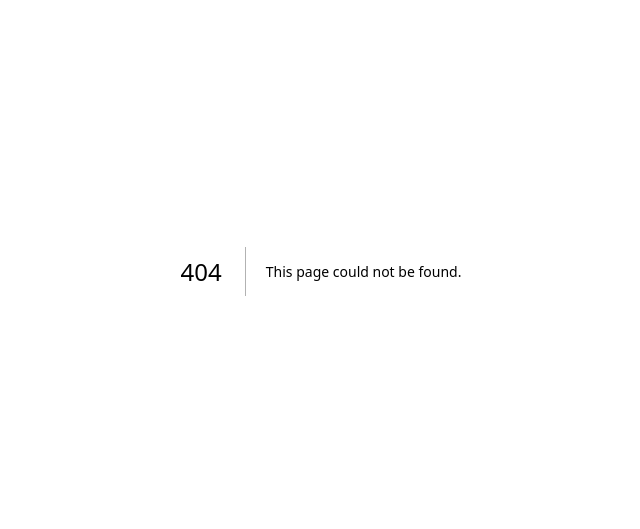
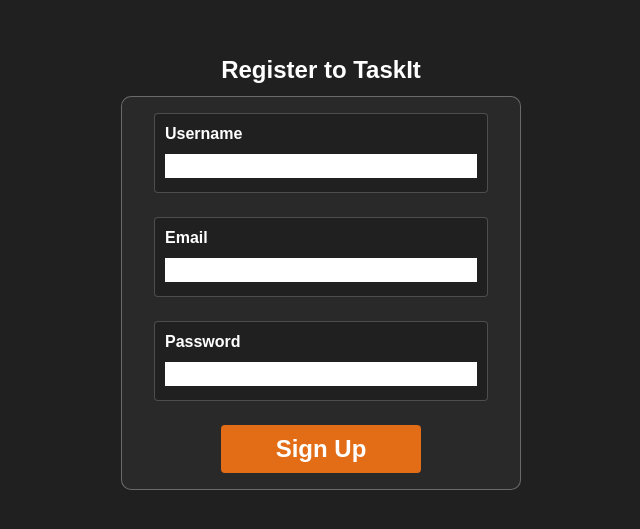
Before and after one commit to ZairoX-737/TrackIt, a Next.js app in the folder track_it_front_end/: page /auth/register in a window 1280 px wide. Before the commit this address had no page. Shown: the part 129-658 px from the top of the page, without its empty margins (319-959 px from the left). Built offline with nearby package versions, Linux system fonts and the light colour scheme.

Commit message:
register form

```diff
--- a/track_it_front_end/src/app/auth/auth.module.scss
+++ b/track_it_front_end/src/app/auth/auth.module.scss
@@ -5,20 +5,38 @@
 	align-items: center;
 	background-color: #292929;
 	width: 400px;
-	height: 500px;
+	height: fit-content;
 	border-radius: 10px;
 	gap: 1.5em;
-	padding: 2em 2em;
+	padding: 1em 2em;
 	border: 1px solid rgba(255, 255, 255, 0.3);
-	& div {
+	div {
 		display: flex;
 		flex-direction: column;
-		background-color: #222222;
+		background-color: #202020;
 		border: 1px solid rgba(255, 255, 255, 0.2);
 		padding: 8px 10px;
 		gap: 0.5em;
 		border-radius: 4px;
-		width: 85%;
-		height: 18%;
+		width: 100%;
+		height: 5rem;
+		span {
+			font-size: 16px;
+			font-weight: 600;
+		}
 	}
 }
+
+.formHeader {
+	font-size: 24px;
+	font-weight: 800;
+}
+
+.submit {
+	background-color: rgb(227, 108, 23);
+	width: 60%;
+	height: 3rem;
+	font-size: 24px;
+	font-weight: 600;
+	border-radius: 4px;
+}
--- /dev/null
+++ b/track_it_front_end/src/app/auth/layout.tsx
@@ -0,0 +1,11 @@
+export default function AuthLayout({
+	children,
+}: Readonly<{
+	children: React.ReactNode;
+}>) {
+	return (
+		<section className='w-screen h-screen flex justify-center items-center'>
+			{children}
+		</section>
+	);
+}
--- a/track_it_front_end/src/app/auth/login.tsx
+++ b/track_it_front_end/src/app/auth/login/page.tsx
@@ -1,4 +1,4 @@
-import styles from './auth.module.scss';
+import styles from '../auth.module.scss';
 
 const LoginPage = () => {
 	return (
--- a/track_it_front_end/src/app/auth/page.tsx
+++ b/track_it_front_end/src/app/auth/page.tsx
@@ -1,8 +1,8 @@
-import RegisterPage from './register';
-import LoginPage from './login';
-
-const isRegistered = false;
+import { redirect } from 'next/navigation';
 
 export default function Auth() {
-	return isRegistered ? <LoginPage /> : <RegisterPage />;
+	const isRegistered = false;
+	return (
+		<>{isRegistered ? redirect('/auth/login') : redirect('/auth/register')}</>
+	);
 }
--- a/track_it_front_end/src/app/auth/register.tsx
+++ b/track_it_front_end/src/app/auth/register/page.tsx
@@ -1,8 +1,14 @@
-import styles from './auth.module.scss';
+'use client';
+import styles from '../auth.module.scss';
 
 const RegisterPage = () => {
+	function handleRegister() {
+		console.log('hello');
+	}
+
 	return (
-		<>
+		<div className='flex flex-col items-center gap-2'>
+			<h1 className={styles.formHeader}>Register to TaskIt</h1>
 			<form className={styles.form} id='register'>
 				<div>
 					<span>Username</span>
@@ -17,8 +23,12 @@
 					<span>Password</span>
 					<input type='password'></input>
 				</div>
+
+				<button className={styles.submit} onClick={handleRegister}>
+					Sign Up
+				</button>
 			</form>
-		</>
+		</div>
 	);
 };
 
```
